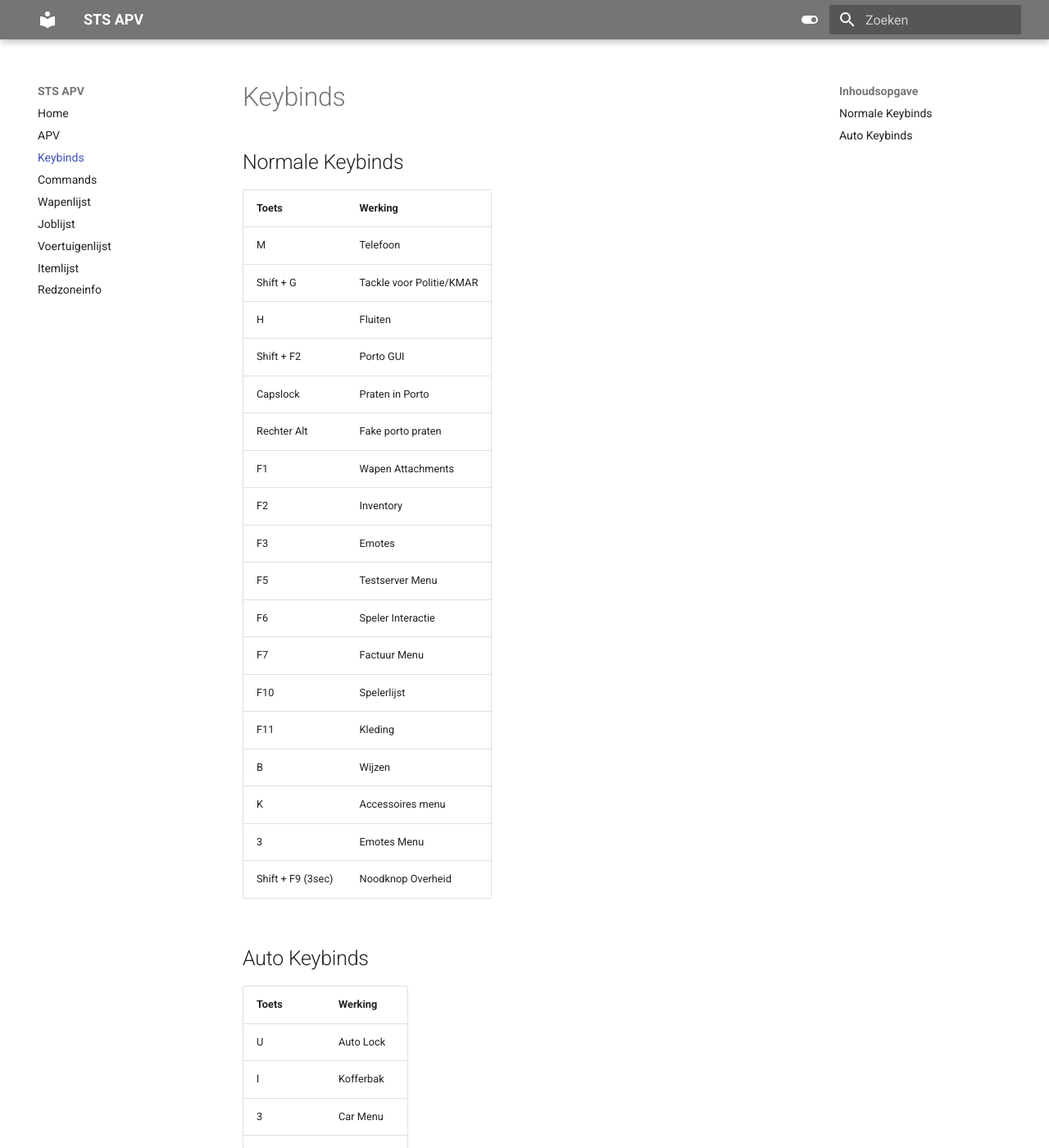
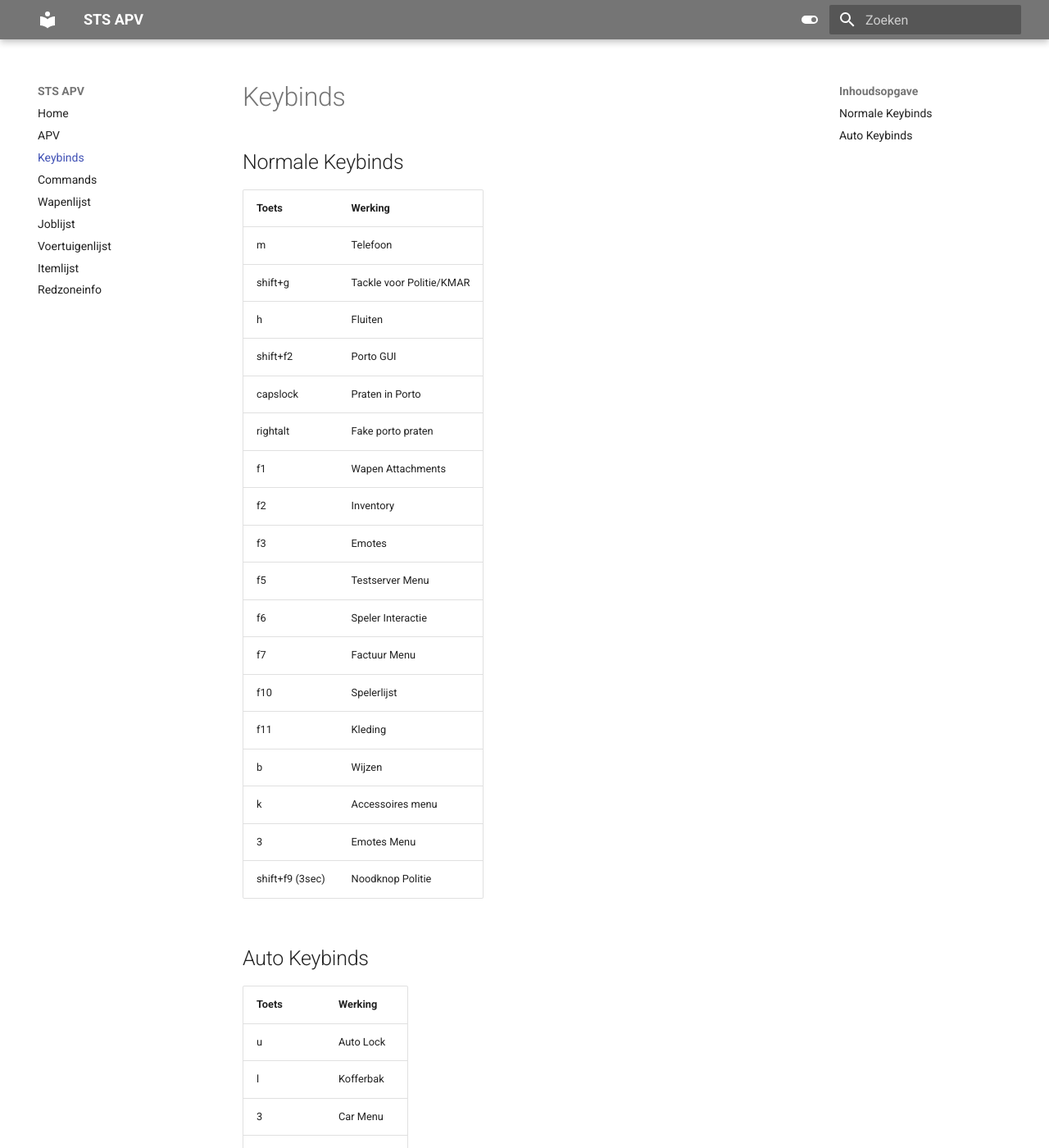
Before and after one commit to Welseyy/STSAPV, an MkDocs documentation site: the page built from docs/keybinds.md, in a window 1280 px wide and 1400 px high. Shown: the whole window at 82% size. Built offline with MkDocs 1.6.1 and Material for MkDocs 9.7.7, drawn with Linux system fonts in a browser that asks for light colours.

Commit message:
Update keybinds.md

```diff
--- a/docs/keybinds.md
+++ b/docs/keybinds.md
@@ -6,30 +6,30 @@
 
 | Toets | Werking |
 |---|---|
-| M | Telefoon |
-| Shift + G | Tackle voor Politie/KMAR |
-| H | Fluiten |
-| Shift + F2 | Porto GUI |
-| Capslock | Praten in Porto|
-| Rechter Alt |Fake porto praten|
-| F1 | Wapen Attachments |
-| F2 | Inventory |
-| F3 | Emotes |
-| F5 | Testserver Menu |
-| F6 | Speler Interactie |
-| F7 | Factuur Menu |
-| F10 | Spelerlijst |
-| F11 | Kleding |
-| B | Wijzen|
-| K | Accessoires menu |
+| m | Telefoon |
+| shift+g | Tackle voor Politie/KMAR |
+| h | Fluiten |
+| shift+f2 | Porto GUI |
+| capslock | Praten in Porto|
+| rightalt |Fake porto praten|
+| f1 | Wapen Attachments |
+| f2 | Inventory |
+| f3 | Emotes |
+| f5 | Testserver Menu |
+| f6 | Speler Interactie |
+| f7 | Factuur Menu |
+| f10 | Spelerlijst |
+| f11 | Kleding |
+| b | Wijzen|
+| k | Accessoires menu |
 | 3 | Emotes Menu|
-| Shift + F9 (3sec) | Noodknop Overheid |
+| shift+f9 (3sec) | Noodknop Politie |
 
 ## Auto Keybinds
 
 | Toets | Werking |
 |---|---|
-| U | Auto Lock |
+| u | Auto Lock |
 | l | Kofferbak |
 | 3 | Car Menu |
-| Shift + B | Drift-mode|
+| shift+b | Drift-mode|
```
